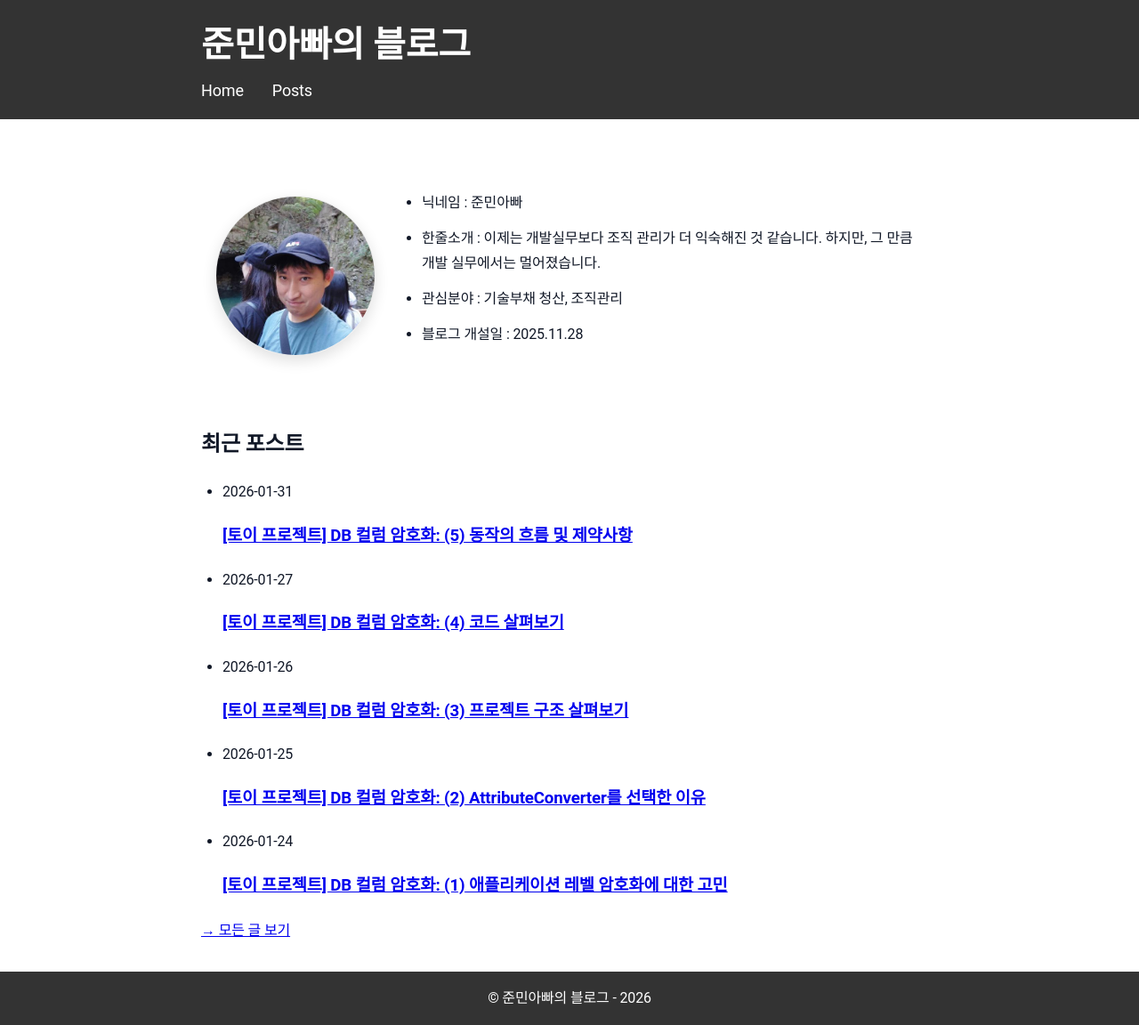
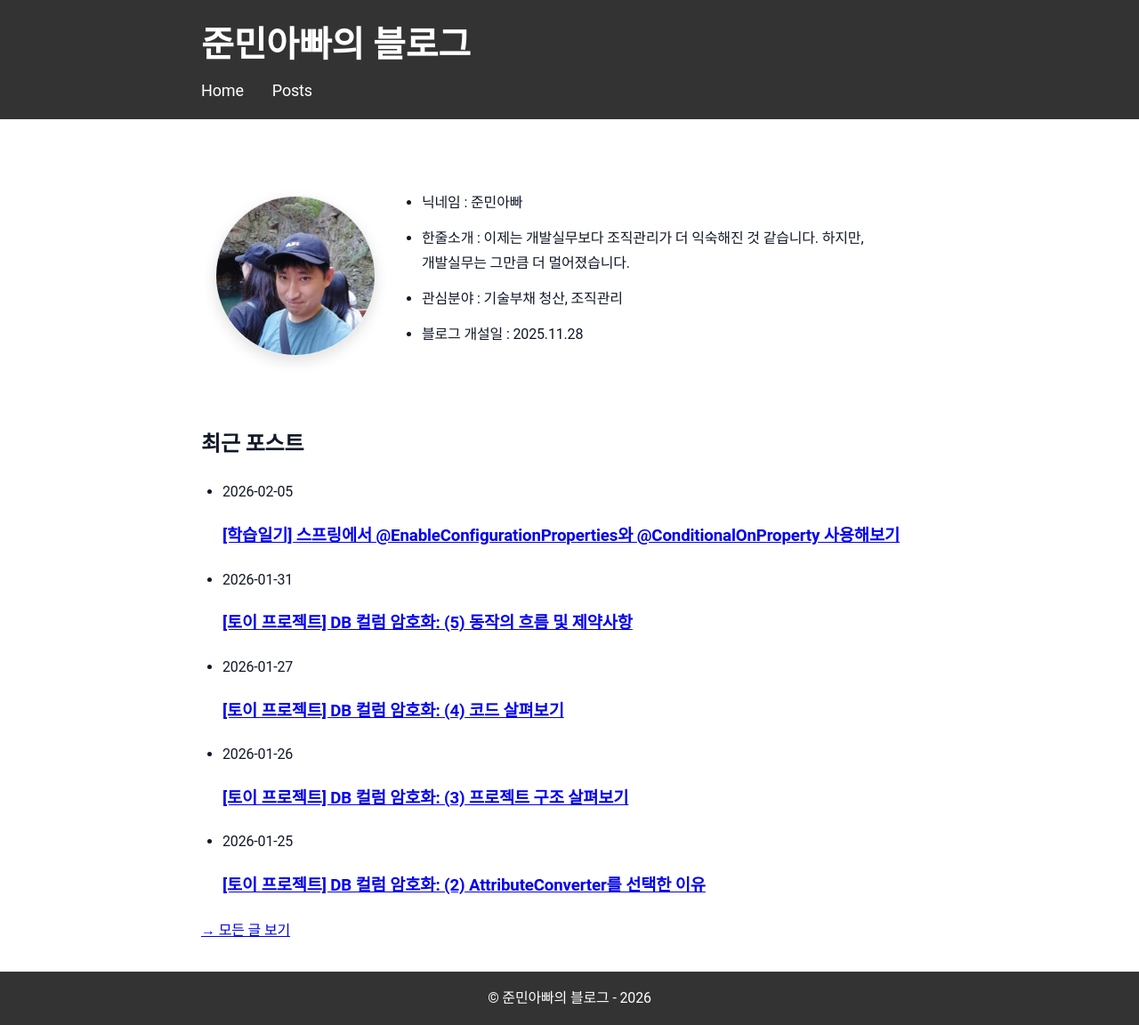
Before and after one commit to sanghoon-lee/sanghoon-lee.github.io, a Jekyll site: the page built from index.md, in a window 1280 px wide. Shown: the whole page at 89% size. Built offline with Jekyll 4.4.1, drawn with Linux system fonts in a browser that asks for light colours; part of the change alters nothing that is shown.

Commit message:
포스팅 추가: 애플리케이션 서정

````diff
--- /dev/null
+++ b/_posts/2026-02-05-Config.md
@@ -0,0 +1,209 @@
+---
+layout: post
+title: "[학습일기] 스프링에서 @EnableConfigurationProperties와 @ConditionalOnProperty 사용해보기"
+date: 2026-02-05
+categories: 학습일기
+---
+
+## 스프링 애플리케이션에서 설정의 출발
+
+스프링 애플리케이션에서 설정을 다룰 때, 그 출발점은 application.properties 또는 application.yaml 파일입니다.
+이 파일들이 애플리케이션에 제공할 설정 정보를 포함하고 있기 때문입니다.
+
+**application.properties 예시**
+```bash
+feature.logging.enabled=true
+external.api.timeout=3000
+```
+
+**application.yaml 예시**
+```bash
+feature:
+  logging:
+    enabled: true
+
+external:
+  api:
+    timeout: 3000
+```
+
+두 파일은 표현 방식만 다를 뿐, 스프링 입장에서는 동일한 설정 정보를 가지고 있습니다. 프로젝트의 특성이나 팀의 선호에 따라서 선택해서 사용하면 됩니다. 개인적으로는 설정의 개수가 늘어나고, 복잡한 계층 구조를 가지는 설정을 표현하는 경우에는
+application.yaml을 사용하는 것이 조금 더 읽기 쉽다고 느껴졌습니다.
+
+## 스프링에서 설정을 다루는 가장 간단한 방법, @Value
+
+설정 구조가 간단하다면 `@Value` 어노테이션을 사용해서 매우 직관적이고 편리하게 처리할 수 있습니다.
+
+@Value 어노테이션의 사용 방법은 다음과 같습니다.
+> @Value(${키:기본값})
+
+설정 파일(`application.properties` 혹은 `application.yaml`)에서 external.api.timeout에 해당되는 값을 가져와서 설정해야 한다면 아래처럼 코드를 작성하면 됩니다.
+
+```java
+@Value("${external.api.timeout:3000}")
+private int timeout;
+```
+
+external.api.timeout에 해당하는 값이 존재하지 않다면 기본값으로 정의된 3000이 주입됩니다.
+
+## @Value의 한계
+
+하지만 설정의 구조가 점점 복잡해질수록, @Value 어노테이션만으로 설정을 관리하는 데에는 한계가 드러나기 시작합니다. 그 이유를 예제 코드와 함께 설명해보도록 하겠습니다.
+
+**application.yaml**
+```bash
+external:
+  api:
+    url: https://example.com
+    timeout: 3000
+    retry:
+      count: 3
+```
+
+1️⃣ 설정과 관련된 코드의 분산
+
+위의 설정 파일('application.yaml')에는 external.api라는 단위 기능 영역에 대한 url,timeout,retry.count 속성이 정의되어 있습니다. 하지만 @Value 어노테이션을 사용해 설정 값을 주입하다 보면, 아래와 같이 단위 기능을 구성하는 설정 코드가
+여러 클래스에 분산되기 쉽습니다.
+
+```java
+@Component
+public class ExternalApiClient {
+
+    @Value("${external.api.url}")
+    private String apiUrl;
+
+    @Value("${external.api.timeout:3000}")
+    private int timeout;
+}
+
+@Component
+public class ExternalApiRetryPolicy {
+
+    @Value("${external.api.retry.count:3}")
+    private int retryCount;
+}
+```
+이렇게 되면, 해당 기능이 어떤 설정들로 구성되어 있는지 구조를 직관적으로 파악하기 어려워집니다. 그리고 설정과 관련된 동작을 이해하기 위해 여러 클래스의 코드를 함께 살펴봐야 하는 상황이 발생하게 됩니다.
+
+
+
+이 경우
+“외부 API와 관련된 설정이 어떤 것들이 있는지”를 파악하기 위해
+여러 클래스의 코드를 함께 살펴봐야 한다는 점이 아쉬운 부분입니다.
+
+설정 값을 주입하는 코드가 분산되면서
+
+
+기본 값 자체는 코드에 정의되어 있지만, 왜 이 값이 기본값인지 알기 어렵습니다.
+설정 항목들이 서로 어떤 관계를 가지는지에 대한 맥락을 파악하기 어렵습니다.
+
+설정의 의미가 코드에 종속되는 느낌을 받게 되는 지점이기도 합니다.
+
+2️⃣ @Value 선언의 반복
+
+하나의 기능이 여러 설정 값을 필요로 하는 경우,
+@Value 선언이 반복적으로 등장하게 됩니다.
+
+```java
+@Component
+public class FeatureService {
+
+    @Value("${feature.logging.enabled:false}")
+    private boolean enabled;
+
+    @Value("${feature.logging.level:INFO}")
+    private String level;
+
+    @Value("${feature.logging.masking:false}")
+    private boolean masking;
+}
+```
+
+설정 자체는 하나의 기능(feature.logging)에 속해 있지만,
+코드에서는 개별 필드 단위로 분리되어 선언됩니다.
+
+이 구조에서는
+해당 기능에 어떤 설정들이 필요한지
+한눈에 파악하기 어렵다는 점이 아쉬웠습니다.
+
+3️⃣ 설정의 의미와 기본값이 코드에 분산되는 경우
+
+@Value는 기본값을 함께 정의할 수 있다는 장점이 있지만,
+설정이 많아질수록 기본값의 의미가 코드 곳곳에 흩어지게 됩니다.
+
+```java
+@Value("${external.api.timeout:3000}")
+private int timeout;
+
+@Value("${external.api.retry.count:3}")
+private int retryCount;
+```
+
+기본값 자체는 코드에 드러나 있지만,
+왜 이 값이 기본값인지,
+서로 어떤 관계를 가지는지에 대한 맥락은 코드만으로는 파악하기 어렵습니다.
+
+설정의 의미가 코드에 종속되는 느낌을 받게 되는 지점이기도 합니다.
+
+4️⃣ 설정 구조가 코드에 잘 드러나지 않는 경우
+
+application.yaml에서는 계층 구조로 설정을 표현할 수 있지만,
+@Value를 사용하는 경우
+이 구조가 코드에서는 자연스럽게 드러나지 않습니다.
+
+
+
+위와 같은 설정 구조가 있더라도,
+코드에서는 각각의 값을 개별적으로 꺼내 사용하는 형태가 됩니다.
+
+@Value("${external.api.url}")
+private String apiUrl;
+
+@Value("${external.api.timeout}")
+private int timeout;
+
+@Value("${external.api.retry.count}")
+private int retryCount;
+
+
+설정 파일에서는 구조가 보이지만,
+코드에서는 그 구조를 그대로 표현하기 어렵다는 한계가 있습니다.
+
+
+
+이 경우
+“외부 API 관련 설정이 어떤 것들이 있는지”를 파악하려면
+설정 파일뿐만 아니라 여러 클래스의 코드를 함께 확인해야 합니다.
+
+
+시작하면 @Value 방식으로는 한계가 있습니다.
+
+* 설정 값이 여러 클래스에 흩어져 관리되기 쉽습니다.
+* 하나의 기능을 위해 여러 개의 @Value 선언이 필요해질 수 있습니다.
+* 설정 간의 관계나 묶음이 코드상에서 잘 드러나지 않습니다.
+
+이러한 구조에서는 설정 자체를 한눈에 파악하기보다는,
+코드를 따라가며 설정을 이해해야 하는 경우가 많아집니다.
+
+설정이 단순한 값의 모음을 넘어
+기능의 동작 방식이나 범위를 결정하기 시작하면,
+설정을 보다 구조적으로 관리할 필요성이 생깁니다.
+
+특히 다음과 같은 경우에는
+@Value 방식만으로는 관리가 점점 부담스러워질 수 있습니다.
+
+기능 단위로 여러 설정 값이 함께 사용되는 경우
+
+설정의 기본값이나 의미를 한곳에서 확인하고 싶은 경우
+
+설정 구조가 변경될 가능성이 있는 경우
+
+이러한 상황에서는
+설정을 개별 값이 아닌,
+하나의 의미 있는 묶음으로 다루는 방식이 필요해집니다.
+
+MVP(Minimum Viable Product) 수준으로 구현된 애플리케이션이라면 설정 구조가 단순해서 @Value 어노테이션만 사용해도 충분할 수 있습니다. 하지만 시간이 지나면서 많은 기능이 추가되고, 점점 설정 구조가 복잡해지면 한계에 부딪힐 수 있습니다.
+
+
+
+## @ConfigurationProperties
--- a/index.md
+++ b/index.md
@@ -115,7 +115,7 @@ title: 🏠 Home
 
   <ul class="hero-subtitle">
     <li>닉네임 : 준민아빠 </li>
-    <li>한줄소개 : 이제는 개발실무보다 조직 관리가 더 익숙해진 것 같습니다. 하지만, 그 만큼 개발 실무에서는 멀어졌습니다. </li>
+    <li>한줄소개 : 이제는 개발실무보다 조직관리가 더 익숙해진 것 같습니다. 하지만, 개발실무는 그만큼 더 멀어졌습니다. </li>
     <li>관심분야 : 기술부채 청산, 조직관리</li>
     <li>블로그 개설일 : 2025.11.28</li>
   </ul>
````
